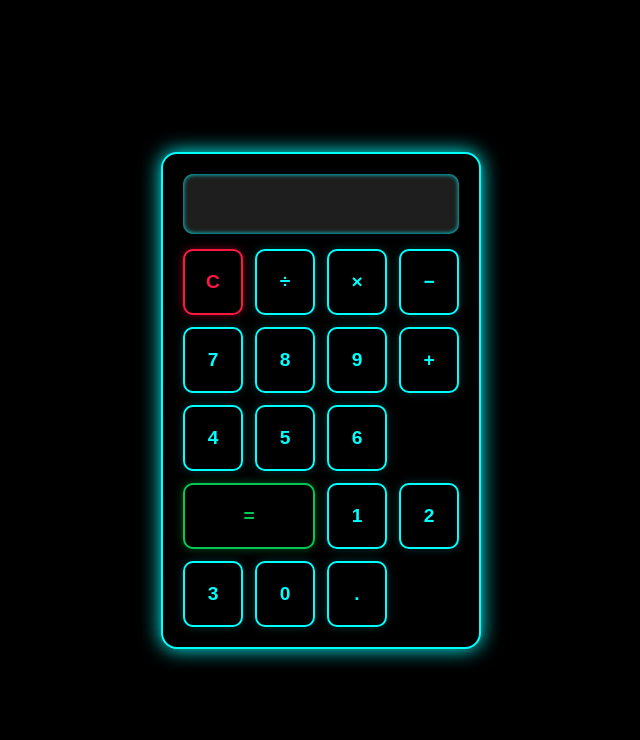
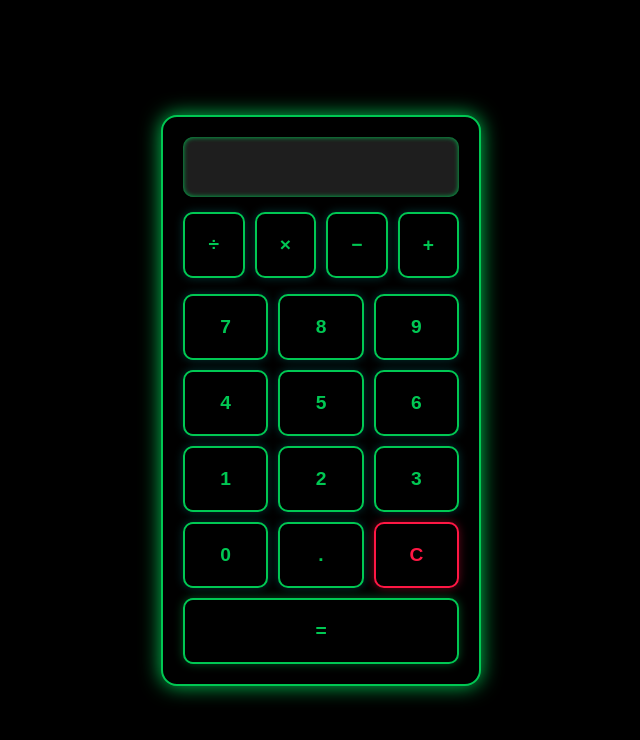
Before and after one commit to obi1codeob/javascript-projects, a plain HTML site: page basic-math-calculator/index.html in a window 1280 px wide. Shown: the whole page, without its empty margins (319-959 px from the left). Drawn offline with Linux system fonts and the light colour scheme.

Commit message:
adjusted key layout and modified color scheme

```diff
--- a/basic-math-calculator/index.html
+++ b/basic-math-calculator/index.html
@@ -13,26 +13,35 @@
     <div class="calculator">
         <input type="text" class="display" id="display" readonly />
         <div class="buttons">
-            <button class="btn clear" data-action="clear">C</button>
-            <button class="btn" data-value="/">÷</button>
-            <button class="btn" data-value="*">×</button>
-            <button class="btn" data-value="-">−</button>
 
+            <!-- Row 1: Function keys -->
+            <div class="function-row">
+                <button class="btn function" data-value="/">÷</button>
+                <button class="btn function" data-value="*">×</button>
+                <button class="btn function" data-value="-">−</button>
+                <button class="btn function" data-value="+">+</button>
+            </div>
+
+            <!-- Row 2–5: Number keys (3 per row) -->
+            <div class="number-grid">
                 <button class="btn" data-value="7">7</button>
                 <button class="btn" data-value="8">8</button>
                 <button class="btn" data-value="9">9</button>
-            <button class="btn" data-value="+">+</button>
 
                 <button class="btn" data-value="4">4</button>
                 <button class="btn" data-value="5">5</button>
                 <button class="btn" data-value="6">6</button>
-            <button class="btn equal" data-action="equals">=</button>
 
                 <button class="btn" data-value="1">1</button>
                 <button class="btn" data-value="2">2</button>
                 <button class="btn" data-value="3">3</button>
+
                 <button class="btn" data-value="0">0</button>
                 <button class="btn" data-value=".">.</button>
+                <button class="btn clear" data-action="clear">C</button>
+
+                <button class="btn equal" data-action="equals">=</button>
+            </div>
         </div>
     </div>
 
--- a/basic-math-calculator/style.css
+++ b/basic-math-calculator/style.css
@@ -14,13 +14,13 @@ body {
 }
 
 .calculator {
-  background-color: #000; /* Pure black background */
-  border: 2px solid #0ff; /* Laser blue border */
-  border-radius: 16px;
-  padding: 20px;
-  box-shadow: 0 0 20px #0ff; /* Glowing laser blue shadow */
-  width: 320px;
-  max-width: 90vw;
+    background-color: #000;
+    border: 2px solid #00c853;
+    border-radius: 16px;
+    padding: 20px;
+    box-shadow: 0 0 20px #00c853;
+    width: 320px;
+    max-width: 90vw;
 }
 
 
@@ -32,17 +32,29 @@ body {
     padding: 10px;
     border: none;
     background: #1e1e1e;
-    color: #0ff;
+    color: #00c853;
     /* Laser blue text */
     margin-bottom: 15px;
     border-radius: 10px;
-    box-shadow: inset 0 0 5px #0ff;
+    box-shadow: inset 0 0 5px #00c853;
 }
 
 .buttons {
+    display: flex;
+    flex-direction: column;
+    gap: 16px;
+}
+
+.function-row {
     display: grid;
     grid-template-columns: repeat(4, 1fr);
-    gap: 12px;
+    gap: 10px;
+}
+
+.number-grid {
+    display: grid;
+    grid-template-columns: repeat(3, 1fr);
+    gap: 10px;
 }
 
 button {
@@ -50,11 +62,8 @@ button {
     padding: 20px;
     border-radius: 10px;
     background-color: #000;
-    /* Black keys */
-    color: #0ff;
-    /* Laser blue text */
-    border: 2px solid #0ff;
-    /* Laser blue border */
+    color: #00c853;
+    border: 2px solid #00c853;
     font-weight: bold;
     cursor: pointer;
     transition: background-color 0.2s ease, box-shadow 0.2s ease, transform 0.1s;
@@ -89,7 +98,7 @@ button:active {
     background-color: #000;
     color: #00c853;
     border: 2px solid #00c853;
-    grid-column: span 2;
+    grid-column: span 3;
     box-shadow: 0 0 10px rgba(0, 200, 83, 0.4);
 }
 
```
Lines whose indentation alone changed are shown as unchanged.
